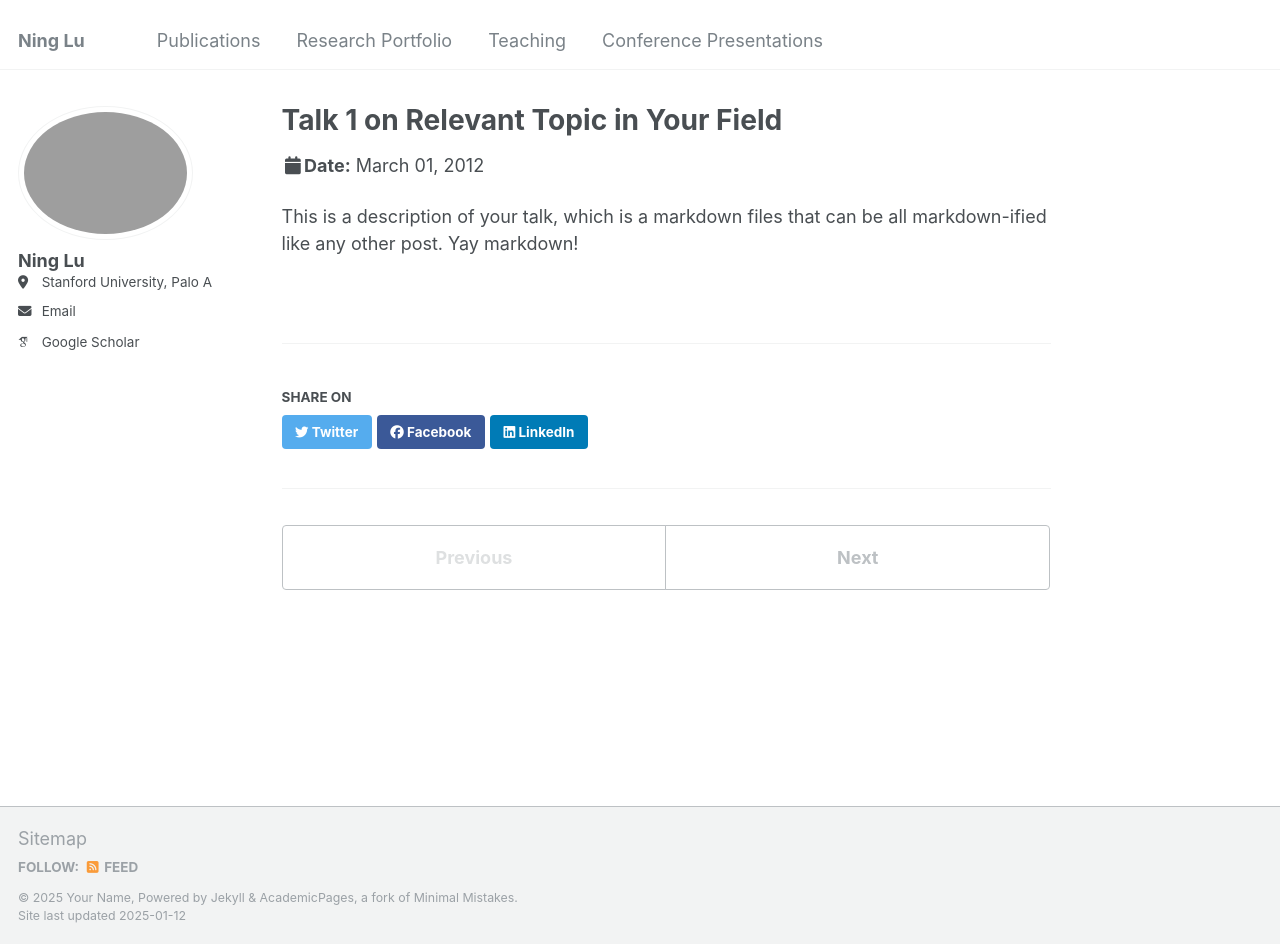
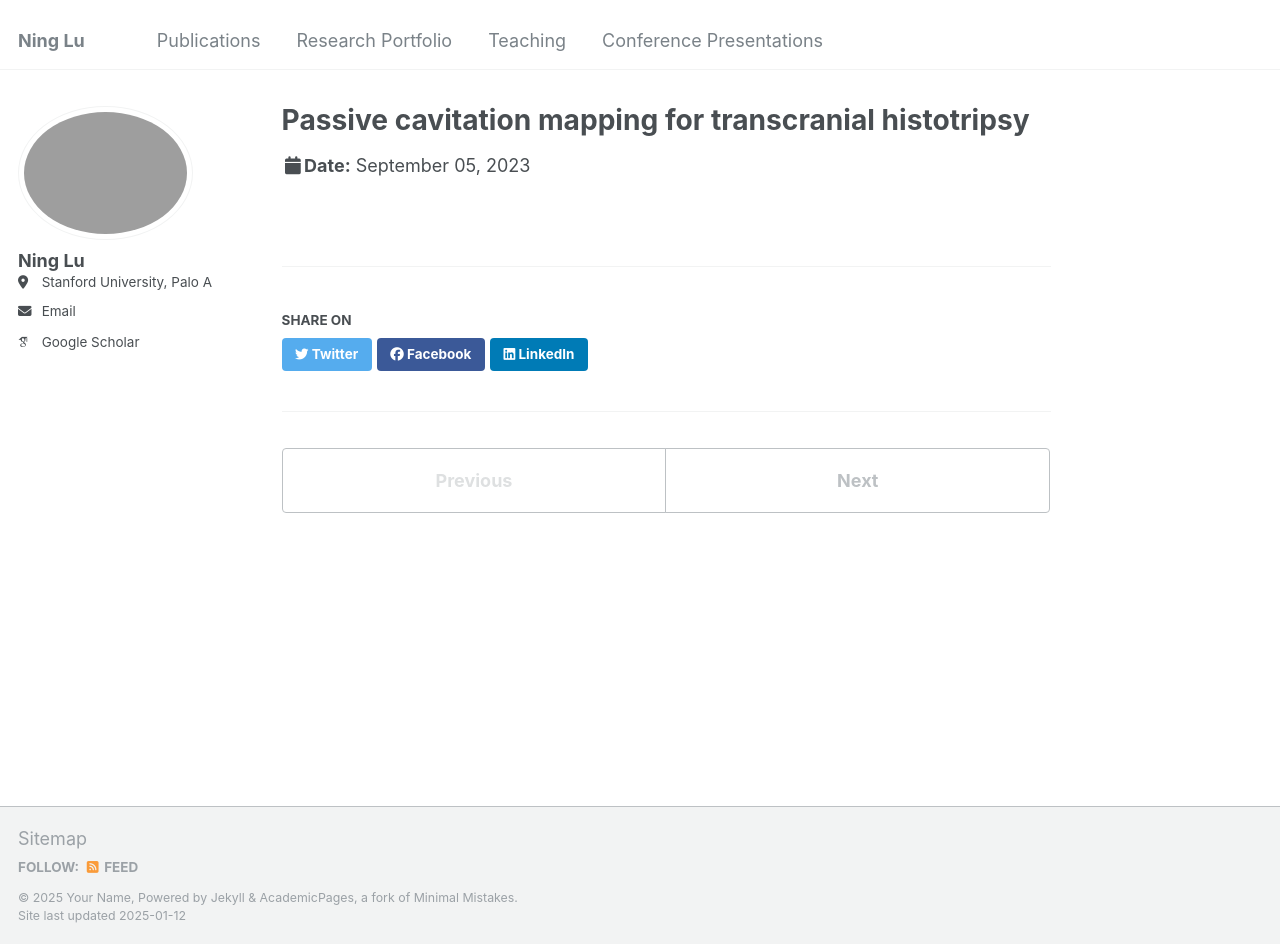
Before and after one commit to NingLu-Ultrasound/ninglu-ultrasound.github.io, a Jekyll site: the page built from _talks/2012-03-01-talk-1.md, in a window 1280 px wide and 944 px high. Built offline with Jekyll 4.4.1, drawn with Linux system fonts in a browser that asks for light colours; some web fonts are replaced.

Commit message:
Update 2012-03-01-talk-1.md

```diff
--- a/_talks/2012-03-01-talk-1.md
+++ b/_talks/2012-03-01-talk-1.md
@@ -1,11 +1,9 @@
 ---
-title: "Talk 1 on Relevant Topic in Your Field"
+title: "Passive cavitation mapping for transcranial histotripsy"
 collection: talks
-type: "Talk"
+type: "Conference Talk"
 permalink: /talks/2012-03-01-talk-1
-venue: "UC San Francisco, Department of Testing"
-date: 2012-03-01
-location: "San Francisco, California"
+venue: "IEEE International Ultrasonics Symposium (IUS) "
+date: 2023-09-05
+location: "Montreal, Canada"
 ---
-
-This is a description of your talk, which is a markdown files that can be all markdown-ified like any other post. Yay markdown!
```
